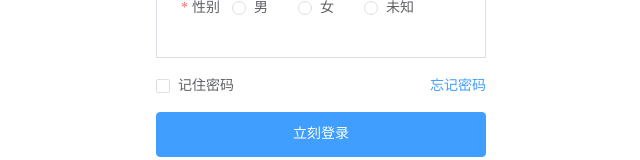
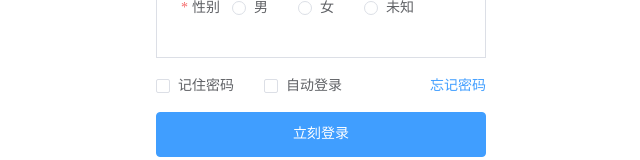
Before and after one commit to luumod/ManagerSystem-Vue, a Vue app: page /#/login in a window 1280 px wide. Shown: the part 365-525 px from the top of the page, without its empty margins (319-959 px from the left). Built offline with nearby package versions, Linux system fonts and the light colour scheme.

Commit message:
自动登录

```diff
--- a/src/views/login/c-cpns/login-panel.vue
+++ b/src/views/login/c-cpns/login-panel.vue
@@ -29,7 +29,11 @@
 
     <!-- 底部区域 -->
     <div class="controls">
-      <el-checkbox v-model="isRememberPwd" label="记住密码"></el-checkbox>
+      <div class="login-assistance">
+        <el-checkbox v-model="isRememberPwd" label="记住密码"></el-checkbox>
+        <el-checkbox v-model="isAutoLoginComputed" label="自动登录"></el-checkbox>
+      </div>
+
       <el-link type="primary">忘记密码</el-link>
     </div>
     <el-button type="primary" class="login-btn" size="large" @click="handleLogin"
@@ -39,18 +43,31 @@
 </template>
 
 <script setup lang="ts" name="login-panel">
-import { ref } from 'vue';
+import { ref, computed } from 'vue';
 import LoginAccount from '@/views/login/c-cpns/login-account.vue';
 import LoginPhone from '@/views/login/c-cpns/login-phone.vue';
 
 const isRememberPwd = ref(false);
+const isAutoLogin = ref(false);
 //v-model="activeTab"
 const activeTab = ref<string>('account');
+
+// 自动登录与记住密码之间的逻辑
+const isAutoLoginComputed = computed({
+  get: () => isAutoLogin.value,
+  set: (newValue) => {
+    isAutoLogin.value = newValue;
+    if (newValue) {
+      isRememberPwd.value = true;
+    }
+  }
+});
 
 //InstanceType<typeof LoginAccount> <==> LoginAccount
 //获取子组件的实例：InstanceType<typeof LoginAccount>
 const accountRef = ref<InstanceType<typeof LoginAccount>>();
 
+//点击登录
 function handleLogin() {
   if (activeTab.value === 'account') {
     debugger;
@@ -94,4 +111,8 @@ function handleLogin() {
 
   --el-button-size: 45px;
 }
+
+.login-assistance {
+  justify-content: center;
+}
 </style>
```
